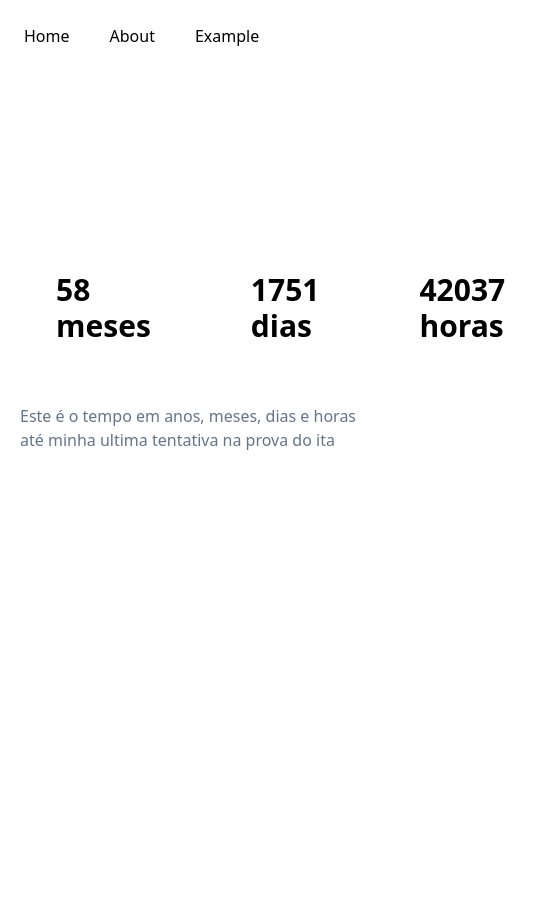
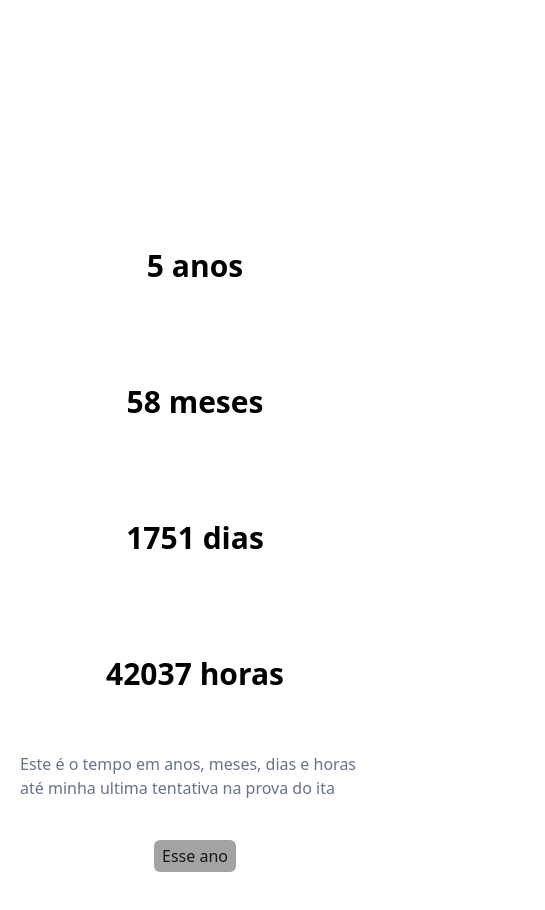
Before and after one commit to BORRAACH/ITA_HUB, a SvelteKit app: page / in a window 390 px wide. Shown: the whole page, 545 px wide, since content can reach past the window. Before the commit the page ends 844 px from the top, so only its background shows below. Built offline with nearby package versions, Linux system fonts and the light colour scheme.

Commit message:
adicionando um mostrador de horas restantes ate a prova desse ano; adapta um design responsivo para o site;

```diff
--- a/src/components/Clock.svelte
+++ b/src/components/Clock.svelte
@@ -1,53 +1,92 @@
 <script lang="ts">
+  let thisYear = $state(false)
+
   class Time {
     static currentDate = new Date();
-    static finalDate = new Date("2029-10-13");
-    static differenceOfMiliseconds =
-      this.finalDate.getTime() - this.currentDate.getTime();
+    static timeLeftThisYear = new Date("2025-10-13")
+    static fullTimeLeft = new Date("2029-10-13");
+
+    static differenceOfMilisecondsToFinalTest =
+      this.fullTimeLeft.getTime() - this.currentDate.getTime();
+    static differenceOfMilisecondsThisYearTest =
+      this.timeLeftThisYear.getTime() - this.currentDate.getTime();
 
     static getYearsLeft() {
       const differenceInYears =
-        this.finalDate.getFullYear() - this.currentDate.getFullYear();
+        this.fullTimeLeft.getFullYear() - this.currentDate.getFullYear();
       return differenceInYears;
     }
 
     static getMonthsLeft() {
       const differenceInMonths =
-        this.differenceOfMiliseconds / (30 * 24 * 60 * 60 * 1000);
+        this.differenceOfMilisecondsToFinalTest / (30 * 24 * 60 * 60 * 1000);
       return Math.floor(differenceInMonths);
     }
 
     static getDaysLeft() {
       const differenceOfDays =
-        this.differenceOfMiliseconds / (24 * 60 * 60 * 1000);
+        this.differenceOfMilisecondsToFinalTest / (24 * 60 * 60 * 1000);
       return Math.floor(differenceOfDays);
     }
 
     static getHoursLeft() {
-      const differenceOfHours = this.differenceOfMiliseconds / (60 * 60 * 1000);
+      const differenceOfHours = this.differenceOfMilisecondsToFinalTest / (60 * 60 * 1000);
       return Math.floor(differenceOfHours);
     }
+
+    static getRemainingTimeThisYearInYears() {
+      const differenceInYears =
+        this.timeLeftThisYear.getFullYear() - this.currentDate.getFullYear();
+      return differenceInYears;
     }
+
+    static getRemainingTimeThisYearInMonths() {
+      const differenceInMonths =
+        this.differenceOfMilisecondsThisYearTest / (30 * 24 * 60 * 60 * 1000);
+      return Math.floor(differenceInMonths);
+    }
+
+    static getRemainingTimeThisYearInDays() {
+      const differenceInDays =
+        this.differenceOfMilisecondsThisYearTest / (24 * 60 * 60 * 1000);
+      return Math.floor(differenceInDays)
+    }
+
+    static getRemainingTimeThisYearInHours() {
+      const differenceInHours =
+        this.differenceOfMilisecondsThisYearTest / (60 * 60 * 1000)
+      return Math.floor(differenceInHours)
+    }
+  }
+
+  function setThisYear() {
+    if (thisYear) thisYear = false;
+    else thisYear = true
+  }
+
 </script>
-
+<div class="transition-all">
+  {#if !thisYear}
     <div class="mt-40">
-  <div class="flex gap-5 justify-center dark:text-neutral-400">
-    <div class="backdrop-blur-sm rounded-md p-10 flex justify-center">
+      <div class="flex flex-col gap-5 lg:justify-center md:flex-row dark:text-neutral-400">
+        {#if Time.getYearsLeft() !== 0}
+          <div class="rounded-md p-10 flex justify-center">
             <h1 class="text-3xl font-extrabold">
               {Time.getYearsLeft()} anos
             </h1>
           </div>
-    <div class="backdrop-blur-sm rounded-md p-10 flex justify-center">
+        {/if}
+        <div class="rounded-md p-10 flex justify-center">
           <h1 class="text-3xl font-extrabold">
             {Time.getMonthsLeft()} meses
           </h1>
         </div>
-    <div class="backdrop-blur-sm rounded-md p-10 flex justify-center">
+        <div class="rounded-md p-10 flex justify-center">
           <h1 class="text-3xl font-extrabold">
             {Time.getDaysLeft()} dias
           </h1>
         </div>
-    <div class="backdrop-blur-sm rounded-md p-10 flex justify-center">
+        <div class="rounded-md p-10 flex justify-center">
           <h1 class="text-3xl font-extrabold">
             {Time.getHoursLeft()} horas
           </h1>
@@ -60,6 +99,48 @@
         </h4>
       </div>
     </div>
+  {/if}
+
+  {#if thisYear}
+    <div class="mt-40">
+      <div class="flex flex-col gap-5 justify-center md:flex-row dark:text-neutral-400">
+        {#if Time.getRemainingTimeThisYearInYears() !== 0}
+          <div class="rounded-md p-10 flex justify-center">
+            <h1 class="text-3xl font-extrabold">
+              {Time.getRemainingTimeThisYearInYears()} anos
+            </h1>
+          </div>
+        {/if}
+        <div class="rounded-md p-10 flex justify-center">
+          <h1 class="text-3xl font-extrabold">
+            {Time.getRemainingTimeThisYearInMonths()} meses
+          </h1>
+        </div>
+        <div class="rounded-md p-10 flex justify-center">
+          <h1 class="text-3xl font-extrabold">
+            {Time.getRemainingTimeThisYearInDays()} dias
+          </h1>
+        </div>
+        <div class="rounded-md p-10 flex justify-center">
+          <h1 class="text-3xl font-extrabold">
+            {Time.getRemainingTimeThisYearInHours()} horas
+          </h1>
+        </div>
+      </div>
+      <div class="flex justify-center">
+        <h4 class="text-slate-500 dark:text-neutral-600 mt-5">
+          Este é o tempo em anos, meses, dias e horas até minha prova do ita desse ano
+        </h4>
+      </div>
+    </div>
+    {/if}
+
+   <div class="flex justify-center items-center py-10">
+    <button onclick={setThisYear} class="text-neutral-900 px-2 py-1 rounded-md bg-neutral-400">
+      {thisYear ? "Ultimo ano" : "Esse ano"}
+    </button>
+   </div>
+</div>
 
 <style>
   :root {
@@ -67,7 +148,4 @@
       rgba(255, 255, 255, 1) -3px -3px 6px 1px inset;
   }
 
-  .intern-shadow {
-    box-shadow: var(--shadow);
-  }
 </style>
--- a/src/components/Header.svelte
+++ b/src/components/Header.svelte
@@ -1,5 +1,8 @@
-<header class="backdrop-blur-sm flex justify-between items-center p-6">
-  <ul class="flex gap-10 dark:text-slate-100">
+<header class="sticky top-0 backdrop-blur-sm flex justify-between items-center p-6">
+  <div class="block md:hidden">
+      <i class="fa-solid fa-bars dark:text-neutral-400 text-2xl active:text-neutral-300"></i>
+  </div>
+  <ul class="hidden gap-10 dark:text-slate-100 md:flex">
     <li>
       <a href="/"> Home </a>
     </li>
@@ -7,9 +10,7 @@
       <a href="/about"> About </a>
     </li>
     <li>
-      <a href="#"> Example </a>
+      <a href="/"> Example </a>
     </li>
   </ul>
 </header>
-
-<slot />
```
Lines whose indentation alone changed are shown as unchanged.
